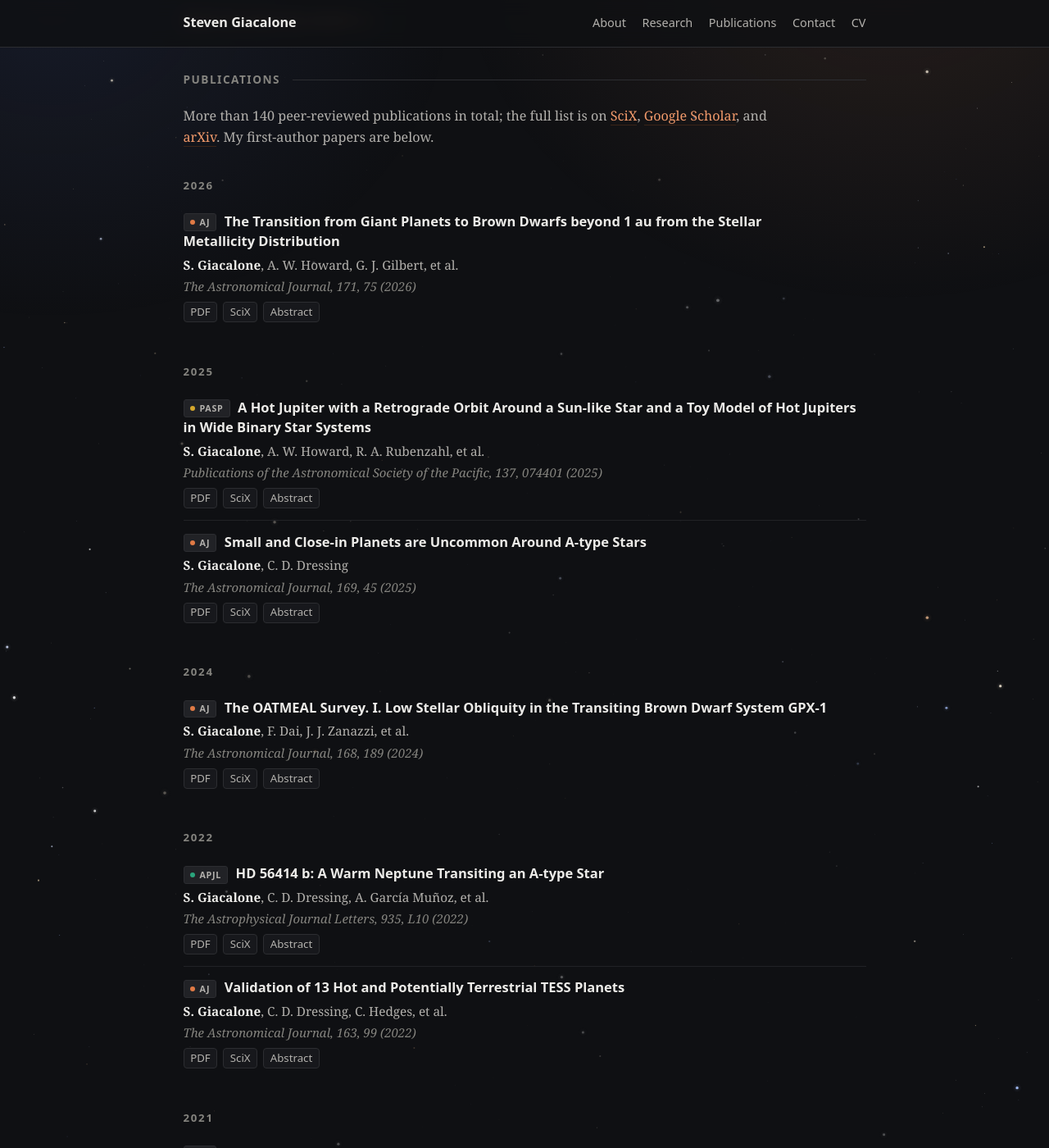
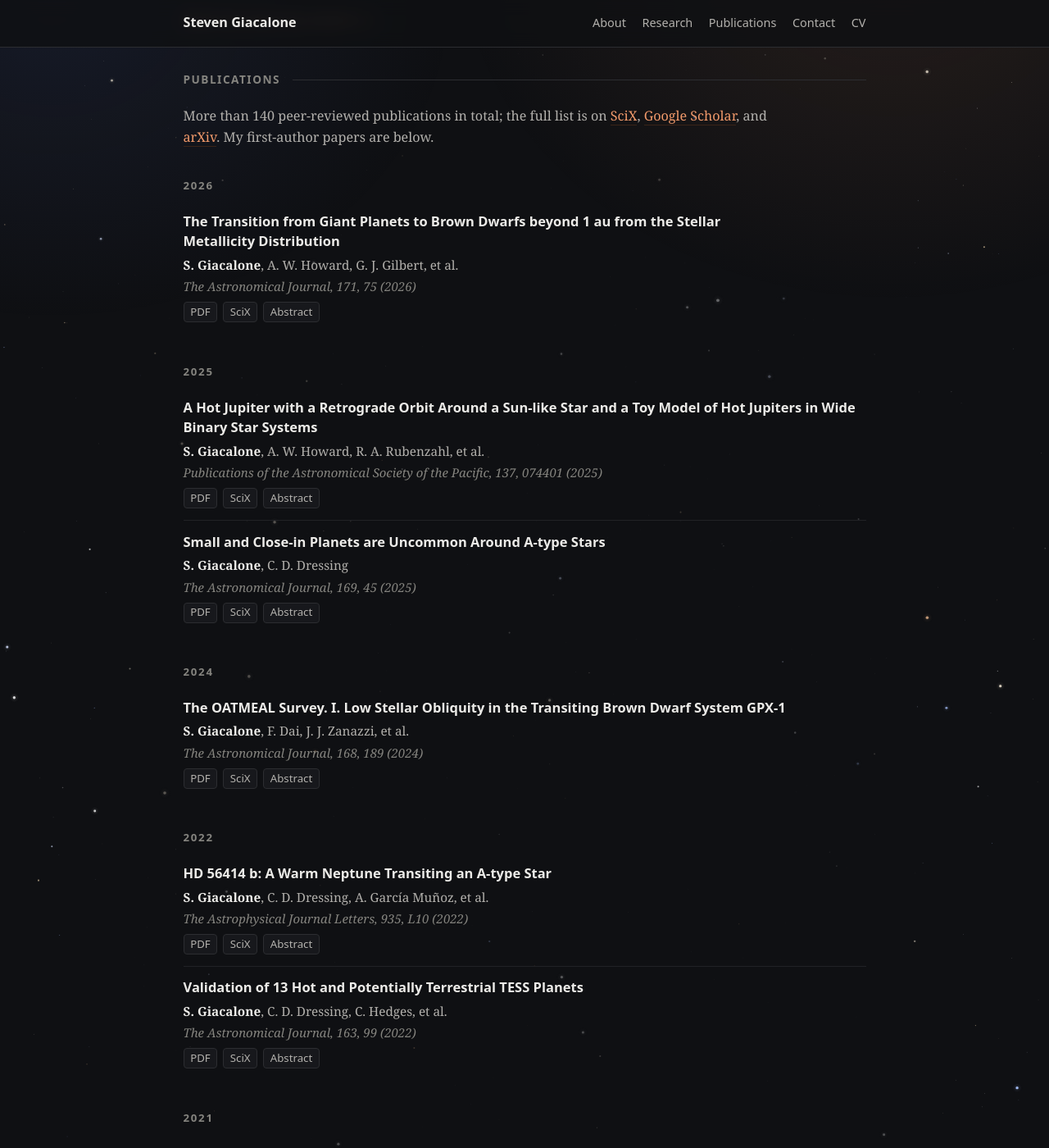
Before and after one commit to stevengiacalone/stevengiacalone.github.io, a Jekyll site: the page built from index.html, in a window 1280 px wide and 1400 px high, scrolled down 1535 px. Shown: the whole window at 82% size. Built offline with Jekyll 4.4.1, drawn with Linux system fonts in a browser that asks for light colours.

Commit message:
Remove journal tags from publication titles
Co-Authored-By: Claude Opus 5.5 <noreply@anthropic.com>
Claude-Session: https://claude.ai/code/session_01RapRmGYcJxYnG7hBfRrCXQ

```diff
--- a/_includes/publist.html
+++ b/_includes/publist.html
@@ -8,7 +8,7 @@
 <ul class="pubs">
   {%- for p in group.items %}
   <li>
-    <p class="pub-title"><span class="tag tag-{{ p.journal | downcase }}">{{ p.journal }}</span><a href="{{ p.url | relative_url }}">{{ p.title }}</a></p>
+    <p class="pub-title"><a href="{{ p.url | relative_url }}">{{ p.title }}</a></p>
     <p class="pub-authors">{% include authors.html names=p.authors %}</p>
     <p class="pub-venue">{{ p.venue }}, {{ p.volume }} ({{ p.year }})</p>
     {%- if include.summaries %}
--- a/_layouts/paper.html
+++ b/_layouts/paper.html
@@ -5,7 +5,7 @@ layout: base
   <p class="kicker"><a href="{{ '/#publications' | relative_url }}">← Publications</a></p>
   <h1 class="page-title">{{ page.title }}</h1>
   <p class="pub-authors">{% include authors.html names=page.authors %}</p>
-  <p class="pub-venue"><span class="tag tag-{{ page.journal | downcase }}">{{ page.journal }}</span>{{ page.venue }}, {{ page.volume }} ({{ page.year }})</p>
+  <p class="pub-venue">{{ page.venue }}, {{ page.volume }} ({{ page.year }})</p>
   <p class="paper-links">
     <a class="btn" href="{{ page.paperurl | relative_url }}">PDF</a>
     <a class="btn" href="{{ page.scix }}">SciX</a>
--- a/css/site.css
+++ b/css/site.css
@@ -18,14 +18,6 @@
   --accent-dim: #3a2418;
   --measure:    52rem;
   --prose:      44rem;
-
-  /* Journal tag dots. The label beside each dot always names the journal,
-     so colour is never the only cue. */
-  --j-aj:   #e07a45;
-  --j-apj:  #4f8fe6;
-  --j-apjl: #2aa57c;
-  --j-apjs: #a58be8;
-  --j-pasp: #d4a72c;
 
   --serif: Charter, "Bitstream Charter", "Sitka Text", Cambria, Georgia, serif;
   --sans:  system-ui, -apple-system, "Segoe UI", Roboto, Helvetica, Arial, sans-serif;
@@ -239,21 +231,6 @@ h2 + .subhead { margin-top: 0; }
 }
 .pub-links a:hover { color: var(--accent); border-color: var(--accent); }
 
-.tag {
-  display: inline-flex; align-items: center; gap: 0.34rem;
-  font-family: var(--sans); font-size: 0.63rem; font-weight: 650; font-style: normal;
-  letter-spacing: 0.07em; text-transform: uppercase;
-  color: var(--ink-soft); background: var(--rule-soft);
-  border: 1px solid var(--rule); border-radius: 3px;
-  padding: 0.11rem 0.42rem; margin-right: 0.55rem; vertical-align: 0.14em; white-space: nowrap;
-}
-.tag::before { content: ""; width: 6px; height: 6px; border-radius: 50%; background: var(--ink-faint); }
-.tag-aj::before   { background: var(--j-aj); }
-.tag-apj::before  { background: var(--j-apj); }
-.tag-apjl::before { background: var(--j-apjl); }
-.tag-apjs::before { background: var(--j-apjs); }
-.tag-pasp::before { background: var(--j-pasp); }
-
 /* Single paper page */
 .kicker { font-family: var(--sans); font-size: 0.82rem; margin-bottom: 1.2rem; }
 .kicker a { color: var(--ink-faint); border-bottom: none; }
```
Also changed, not shown: README.md.
